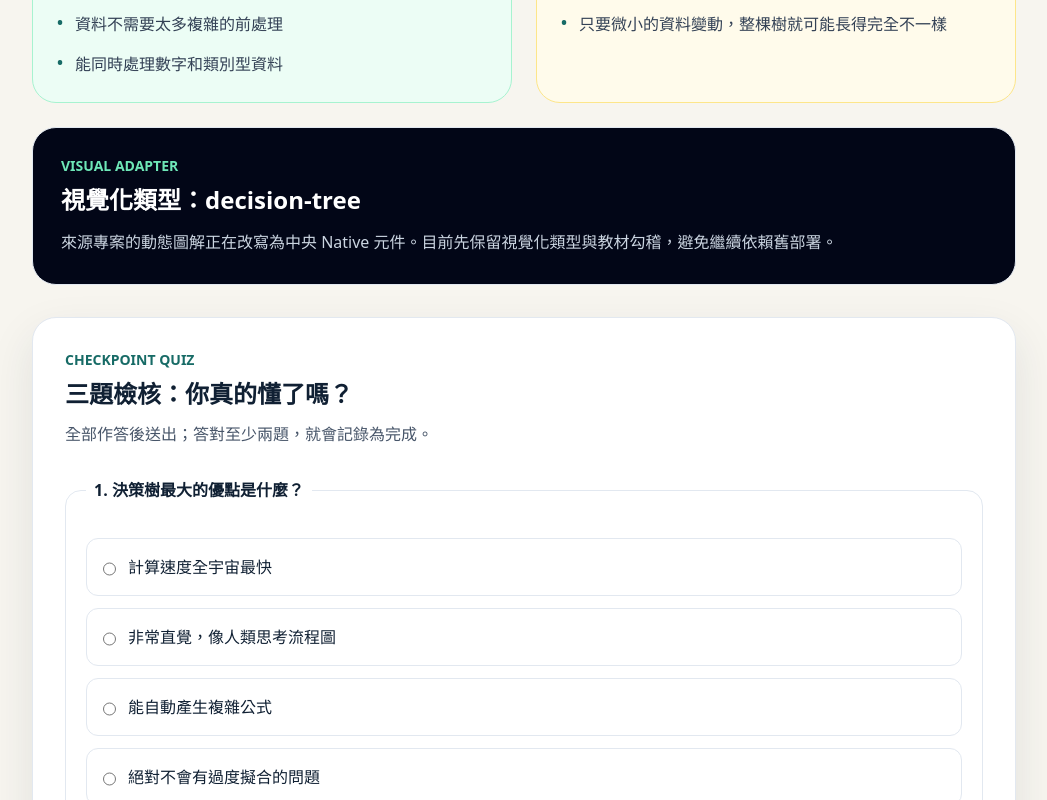
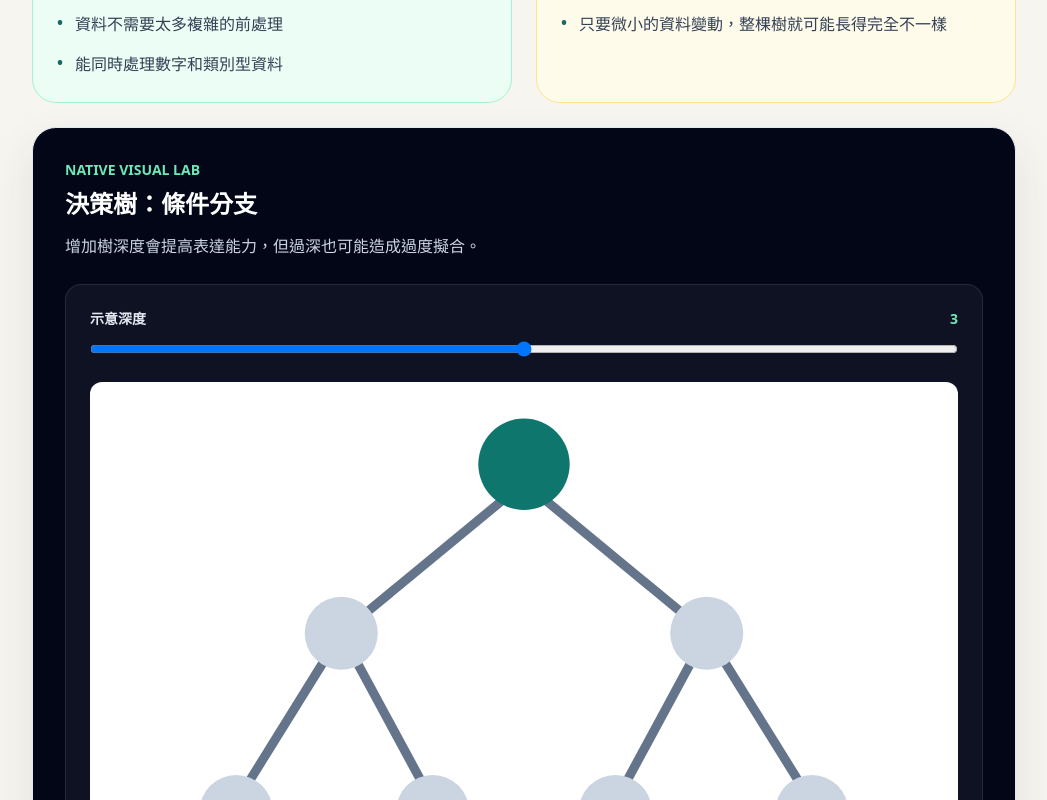
Before and after one commit to gshan1209-cell/AI-Learning-Portfolio, a Next.js app: page /ml-algorithms/decision-tree in a window 1280 px wide. Shown: the part 1420-2220 px from the top of the page, without its empty margins (116-1163 px from the left). Built offline with nearby package versions, Linux system fonts and the light colour scheme.

Commit message:
feat: connect native ML visual adapters

```diff
--- a/src/app/ml-algorithms/[slug]/page.tsx
+++ b/src/app/ml-algorithms/[slug]/page.tsx
@@ -1,6 +1,7 @@
 import Link from "next/link";
 import { notFound } from "next/navigation";
 import MlAlgorithmQuiz from "@/components/ml-algorithm-quiz";
+import MlAlgorithmVisual from "@/components/ml-algorithm-visual";
 import MlFavoriteButton from "@/components/ml-favorite-button";
 import {
   getAllMlAlgorithms,
@@ -98,18 +99,19 @@ export default function MlAlgorithmDetailPage({ params }: { params: { slug: stri
         <ListPanel title="限制與風險" items={algorithm.cons} tone="amber" />
       </div>
 
-      <section className="mt-6 rounded-3xl border border-slate-200 bg-slate-950 p-7 text-white">
-        <p className="text-sm font-black text-emerald-300">VISUAL ADAPTER</p>
-        <h2 className="mt-2 text-2xl font-black">視覺化類型：{algorithm.visual_type}</h2>
-        <p className="mt-3 leading-7 text-slate-300">
-          來源專案的動態圖解正在改寫為中央 Native 元件。目前先保留視覺化類型與教材勾稽，避免繼續依賴舊部署。
-        </p>
-        {relatedCourse && (
-          <Link href={`/courses/${relatedCourse}`} className="mt-5 inline-flex rounded-full bg-emerald-400 px-5 py-3 font-bold text-slate-950">
+      <div className="mt-6">
+        <MlAlgorithmVisual visualType={algorithm.visual_type} />
+      </div>
+
+      {relatedCourse && (
+        <section className="mt-6 rounded-3xl border border-emerald-200 bg-emerald-50 p-6">
+          <p className="font-black text-emerald-900">延伸實驗室</p>
+          <p className="mt-2 leading-7 text-emerald-900">此主題已有更完整的移植模組，可繼續操作參數、資料與進階教學。</p>
+          <Link href={`/courses/${relatedCourse}`} className="mt-4 inline-flex rounded-full bg-emerald-700 px-5 py-3 font-bold text-white">
             開啟已移植的互動實驗室 →
           </Link>
-        )}
-      </section>
+        </section>
+      )}
 
       <div className="mt-8">
         <MlAlgorithmQuiz slug={algorithm.slug} questions={algorithm.quiz} />
```
